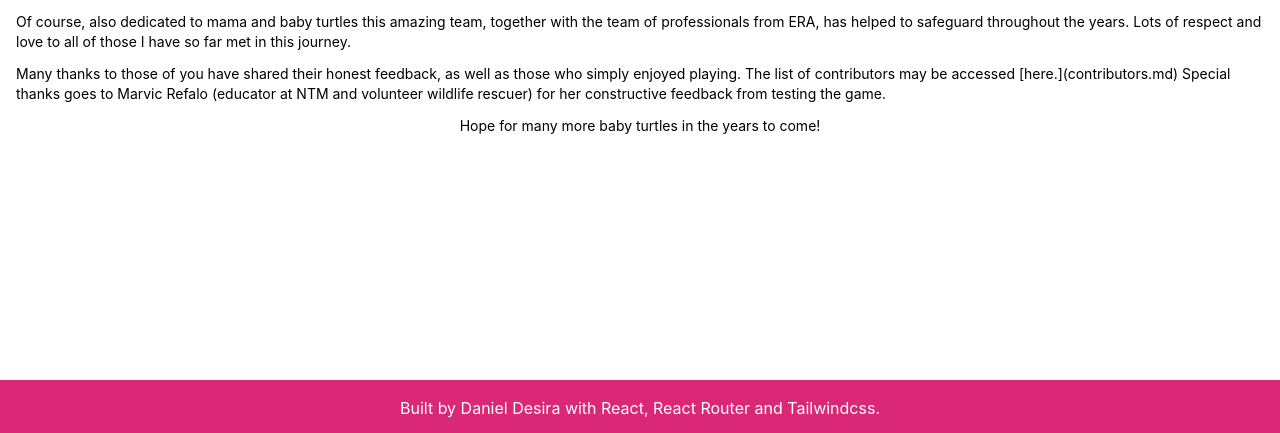
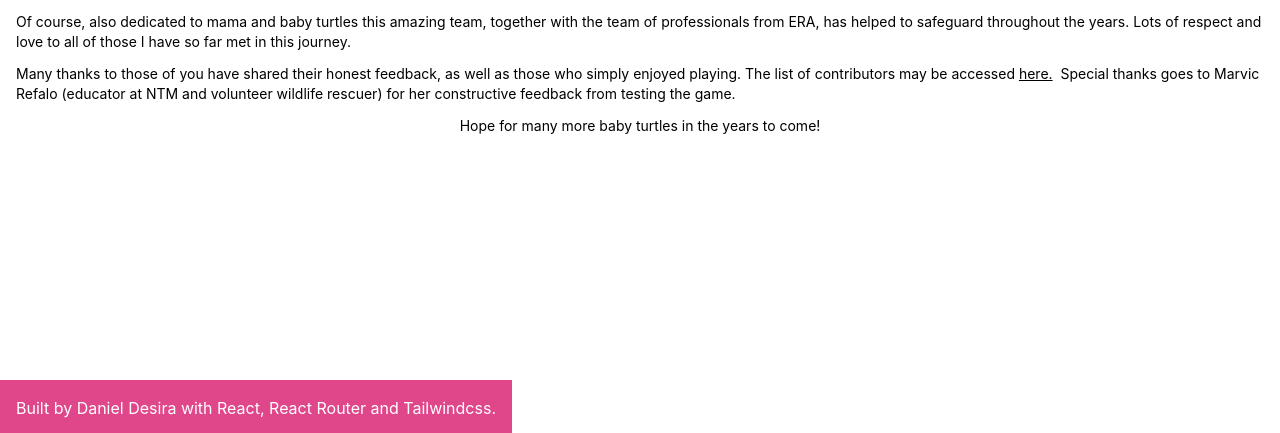
Before and after one commit to danieldesira/turtle-react-app, a React (Vite) app: page / in a window 1280 px wide. Shown: the part 364-797 px from the top of the page. Built offline with nearby package versions, Linux system fonts and the light colour scheme.

Commit message:
Fix link in homepage and add some minor site layout improvements

```diff
--- a/src/Homepage.tsx
+++ b/src/Homepage.tsx
@@ -44,9 +44,16 @@ function Homepage() {
         <p className="font-normal text-sm">
           Many thanks to those of you have shared their honest feedback, as well
           as those who simply enjoyed playing. The list of contributors may be
-          accessed [here.](contributors.md) Special thanks goes to Marvic Refalo
-          (educator at NTM and volunteer wildlife rescuer) for her constructive
-          feedback from testing the game.
+          accessed&nbsp;
+          <a
+            href="https://github.com/danieldesira/MissionSeaTurtleNest/blob/master/contributors.md"
+            target="__blank"
+            className="underline"
+          >
+            here.
+          </a>&nbsp;
+          Special thanks goes to Marvic Refalo (educator at NTM and volunteer
+          wildlife rescuer) for her constructive feedback from testing the game.
         </p>
         <p className="font-normal text-sm">
           Hope for many more baby turtles in the years to come!
--- a/src/layout/Layout.tsx
+++ b/src/layout/Layout.tsx
@@ -12,10 +12,10 @@ function Layout() {
         />
         <Menu />
       </header>
-      <main className="flex-1 p-4 mt-20">
+      <main className="flex-1 p-4 my-20">
         <Outlet />
       </main>
-      <footer className="bg-primary text-white p-4 text-center">
+      <footer className="fixed bottom-0 bg-primary text-white p-4 text-center opacity-85">
         Built by Daniel Desira with React, React Router and Tailwindcss.
       </footer>
     </div>
```
